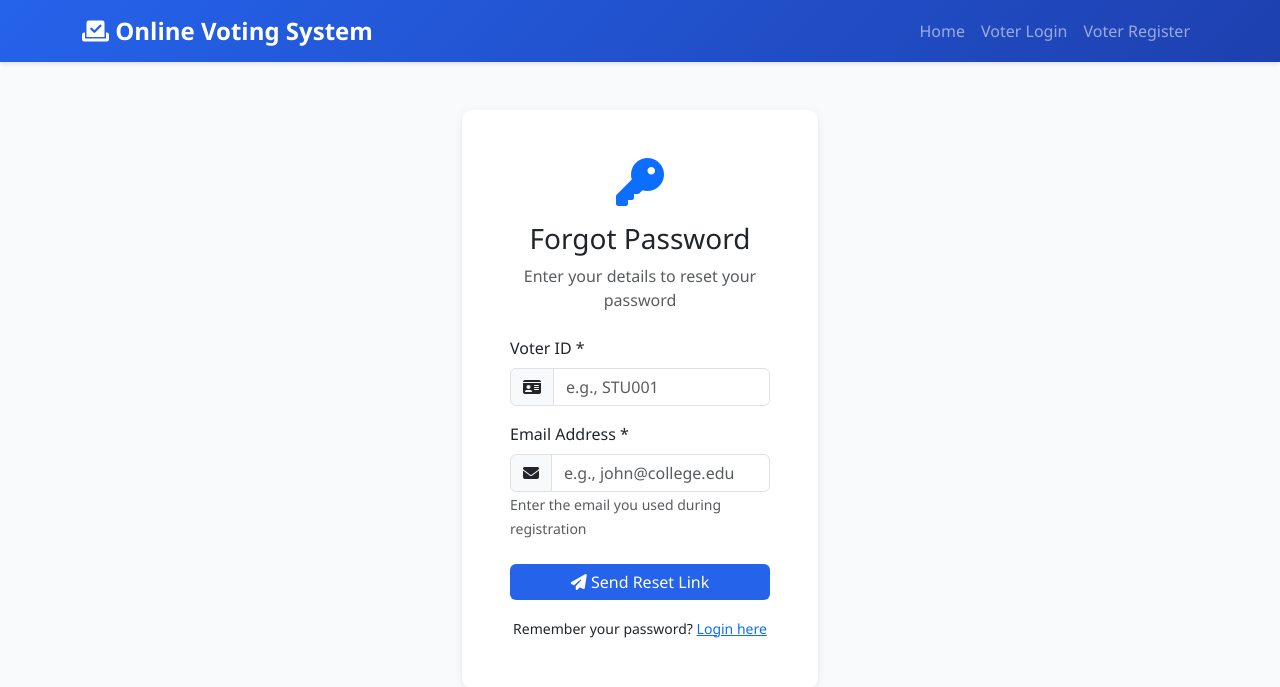
After one commit to Tabbyx0X/TYIT-Project, a Flask app: page /voter/forgot-password in a window 1280 px wide. The commit adds this page. Shown: the top 687 px of the page. Run offline with Flask 3, Linux system fonts and the light colour scheme.

Commit message:
Duplicate/Reset

```diff
--- a/app.py
+++ b/app.py
@@ -133,6 +133,7 @@ def load_user(user_id):
 
 # Store admin access tokens (in production, use Redis or database)
 admin_access_tokens = {}
+password_reset_tokens = {}
 
 def send_admin_access_email(email, token, base_url):
     """Send admin access link via email"""
@@ -157,6 +158,50 @@ def send_admin_access_email(email, token, base_url):
                     </a>
                 </p>
                 <p style="color: #666; font-size: 14px;">This link expires in 10 minutes.</p>
+                <p style="color: #666; font-size: 14px;">If you didn't request this, please ignore this email.</p>
+                <hr style="border: none; border-top: 1px solid #ddd; margin: 20px 0;">
+                <p style="color: #999; font-size: 12px;">Online Voting System</p>
+            </div>
+        </body>
+        </html>
+        """
+
+        msg.attach(MIMEText(body, 'html'))
+
+        server = smtplib.SMTP(Config.MAIL_SERVER, Config.MAIL_PORT)
+        server.starttls()
+        server.login(Config.MAIL_USERNAME, Config.MAIL_PASSWORD)
+        server.send_message(msg)
+        server.quit()
+        return True
+    except Exception as e:
+        print(f"Email error: {e}")
+        return False
+
+
+def send_password_reset_email(email, token, base_url):
+    """Send password reset link via email"""
+    try:
+        reset_link = f"{base_url}/voter/reset-password/{token}"
+
+        msg = MIMEMultipart()
+        msg['From'] = Config.MAIL_USERNAME
+        msg['To'] = email
+        msg['Subject'] = 'Password Reset - Online Voting System'
+
+        body = f"""
+        <html>
+        <body style="font-family: Arial, sans-serif; padding: 20px;">
+            <div style="max-width: 600px; margin: 0 auto; background: #f8f9fa; padding: 30px; border-radius: 10px;">
+                <h2 style="color: #2563eb;">🔑 Password Reset Request</h2>
+                <p>You requested to reset your password.</p>
+                <p>Click the button below to set a new password:</p>
+                <p style="text-align: center; margin: 30px 0;">
+                    <a href="{reset_link}" style="background: #2563eb; color: white; padding: 15px 30px; text-decoration: none; border-radius: 5px; font-weight: bold;">
+                        Reset Password
+                    </a>
+                </p>
+                <p style="color: #666; font-size: 14px;">This link expires in 15 minutes.</p>
                 <p style="color: #666; font-size: 14px;">If you didn't request this, please ignore this email.</p>
                 <hr style="border: none; border-top: 1px solid #ddd; margin: 20px 0;">
                 <p style="color: #999; font-size: 12px;">Online Voting System</p>
@@ -538,9 +583,14 @@ def voter_register():
             flash('Invalid college code!', 'danger')
             return redirect(url_for('voter_register'))
 
-        # Check if voter ID exists for this college
-        if Voter.query.filter_by(voter_id=voter_id, college_code=college_code).first():
-            flash('Voter ID already exists for this college!', 'danger')
+        # Check if voter ID already exists (globally unique)
+        if Voter.query.filter_by(voter_id=voter_id).first():
+            flash('Voter ID already exists! Please use a different Voter ID.', 'danger')
+            return redirect(url_for('voter_register'))
+
+        # Check if email already exists
+        if Voter.query.filter_by(email=email).first():
+            flash('Email already registered! Please use a different email or login.', 'danger')
             return redirect(url_for('voter_register'))
 
         voter = Voter(voter_id=voter_id, name=name, email=email, college_code=college_code)
@@ -571,6 +621,86 @@ def voter_login():
             flash('Invalid voter ID, password, or college code', 'danger')
 
     return render_template('voter/login.html')
+
+
+@app.route('/voter/forgot-password', methods=['GET', 'POST'])
+def voter_forgot_password():
+    """Handle forgot password request"""
+    if request.method == 'POST':
+        voter_id = request.form.get('voter_id', '').strip()
+        email = request.form.get('email', '').strip().lower()
+
+        # Find voter by voter_id and email
+        voter = Voter.query.filter_by(voter_id=voter_id, email=email).first()
+
+        if voter:
+            # Generate secure token
+            token = secrets.token_urlsafe(32)
+            expiry = datetime.now() + timedelta(minutes=15)
+            password_reset_tokens[token] = {
+                'voter_id': voter.id,
+                'email': email,
+                'expiry': expiry
+            }
+
+            # Get base URL and send email
+            base_url = request.url_root.rstrip('/')
+            if send_password_reset_email(email, token, base_url):
+                flash('Password reset link sent to your email!', 'success')
+            else:
+                flash('Failed to send email. Please try again.', 'danger')
+        else:
+            # Don't reveal if voter exists
+            flash('If this voter ID and email match, you will receive a reset link.', 'info')
+
+        return redirect(url_for('voter_forgot_password'))
+
+    return render_template('voter/forgot_password.html')
+
+
+@app.route('/voter/reset-password/<token>', methods=['GET', 'POST'])
+def voter_reset_password(token):
+    """Handle password reset with token"""
+    if token not in password_reset_tokens:
+        flash('Invalid or expired reset link.', 'danger')
+        return redirect(url_for('voter_forgot_password'))
+
+    token_data = password_reset_tokens[token]
+
+    # Check if token expired
+    if datetime.now() > token_data['expiry']:
+        del password_reset_tokens[token]
+        flash('Reset link has expired. Please request a new one.', 'danger')
+        return redirect(url_for('voter_forgot_password'))
+
+    if request.method == 'POST':
+        new_password = request.form.get('password')
+        confirm_password = request.form.get('confirm_password')
+
+        if new_password != confirm_password:
+            flash('Passwords do not match!', 'danger')
+            return redirect(url_for('voter_reset_password', token=token))
+
+        if len(new_password) < 6:
+            flash('Password must be at least 6 characters!', 'danger')
+            return redirect(url_for('voter_reset_password', token=token))
+
+        # Update password
+        voter = Voter.query.get(token_data['voter_id'])
+        if voter:
+            voter.set_password(new_password)
+            db.session.commit()
+
+            # Remove used token
+            del password_reset_tokens[token]
+
+            flash('Password reset successful! Please login with your new password.', 'success')
+            return redirect(url_for('voter_login'))
+        else:
+            flash('User not found.', 'danger')
+            return redirect(url_for('voter_forgot_password'))
+
+    return render_template('voter/reset_password.html', token=token)
 
 
 @app.route('/voter/dashboard')
--- /dev/null
+++ b/templates/voter/forgot_password.html
@@ -0,0 +1,46 @@
+{% extends 'base.html' %}
+
+{% block title %}Forgot Password{% endblock %}
+
+{% block content %}
+<div class="row justify-content-center mt-5">
+    <div class="col-md-6 col-lg-4">
+        <div class="card">
+            <div class="card-body p-5">
+                <div class="text-center mb-4">
+                    <i class="fas fa-key fa-3x text-primary mb-3"></i>
+                    <h3 class="card-title">Forgot Password</h3>
+                    <p class="text-muted">Enter your details to reset your password</p>
+                </div>
+
+                <form method="POST">
+                    <div class="mb-3">
+                        <label for="voter_id" class="form-label">Voter ID *</label>
+                        <div class="input-group">
+                            <span class="input-group-text"><i class="fas fa-id-card"></i></span>
+                            <input type="text" class="form-control" id="voter_id" name="voter_id" placeholder="e.g., STU001" required>
+                        </div>
+                    </div>
+
+                    <div class="mb-4">
+                        <label for="email" class="form-label">Email Address *</label>
+                        <div class="input-group">
+                            <span class="input-group-text"><i class="fas fa-envelope"></i></span>
+                            <input type="email" class="form-control" id="email" name="email" placeholder="e.g., john@college.edu" required>
+                        </div>
+                        <small class="text-muted">Enter the email you used during registration</small>
+                    </div>
+
+                    <button type="submit" class="btn btn-primary w-100 mb-3">
+                        <i class="fas fa-paper-plane"></i> Send Reset Link
+                    </button>
+
+                    <div class="text-center">
+                        <small>Remember your password? <a href="{{ url_for('voter_login') }}">Login here</a></small>
+                    </div>
+                </form>
+            </div>
+        </div>
+    </div>
+</div>
+{% endblock %}
--- a/templates/voter/login.html
+++ b/templates/voter/login.html
@@ -42,6 +42,10 @@
                         <i class="fas fa-sign-in-alt"></i> Login
                     </button>
 
+                    <div class="text-center mb-2">
+                        <small><a href="{{ url_for('voter_forgot_password') }}">Forgot Password?</a></small>
+                    </div>
+
                     <div class="text-center">
                         <small>Don't have an account? <a href="{{ url_for('voter_register') }}">Register here</a></small>
                     </div>
```
Also changed, not shown: templates/voter/reset_password.html (added, +42 -0 lines).
